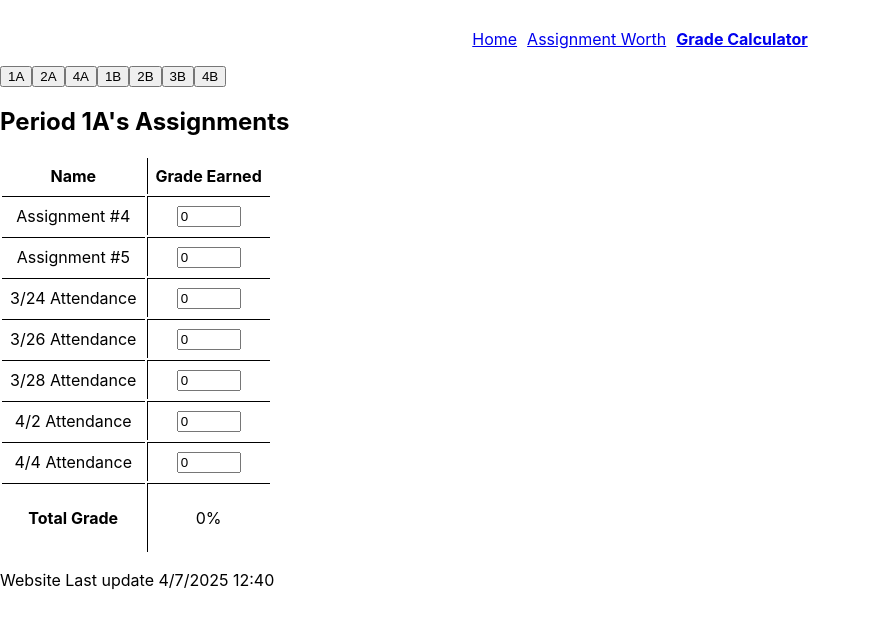
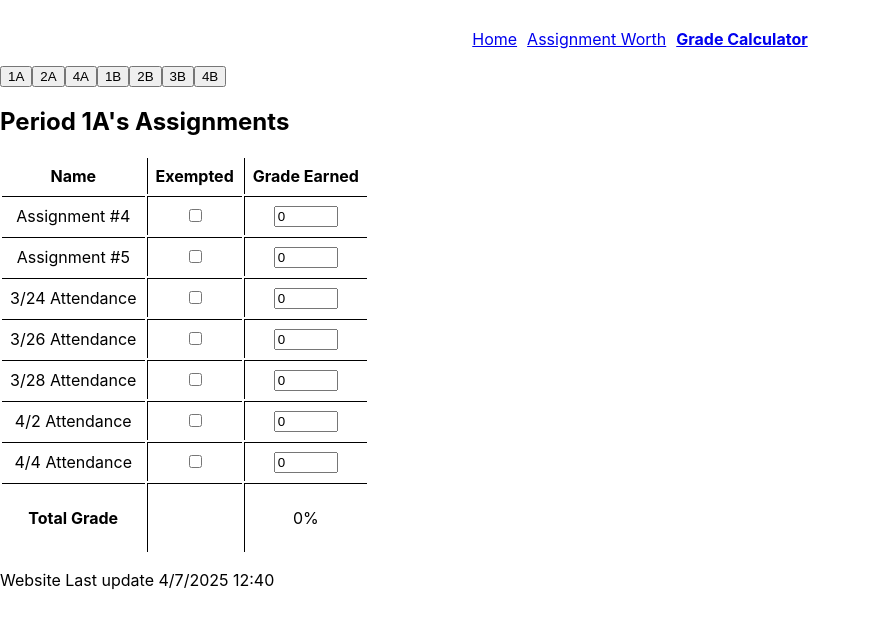
Before and after one commit to BlckHawker/Grade-Predictor, a React (Create React App) app: page /GradeCalculator in a window 1280 px wide. Shown: the top 626 px of the page, without its empty margins (0-871 px from the left). Built offline with nearby package versions, Linux system fonts and the light colour scheme.

Commit message:
Add ability to exempt grades from grade predictor

```diff
--- a/src/component/GradeCalculator.tsx
+++ b/src/component/GradeCalculator.tsx
@@ -27,17 +27,28 @@ function GradeCalculator() {
             <table>
                 <tr>
                     <td><b>Name</b></td>
+                    <td><b>Exempted</b></td>
                     <td><b>Grade Earned</b></td>
                 </tr>
                 {assignmentsWithGrades.map((a, index) =>
                 <tr>
                     <td>{a.assignment.name}</td>
-                    <td><input type="number" min="0" max="100" value={a.grade} onChange={(event) => textOnChange(event, index)} /></td>
+                    <td><input type="checkbox" onChange={(e => {
+                        const newValue = e.currentTarget.checked;
+                        const newActiveAssignments: AssignmentWithGrade[] = assignmentsWithGrades.map((currentAssignment: AssignmentWithGrade, i: number) => ({
+                            assignment: currentAssignment.assignment,
+                            grade: currentAssignment.grade,
+                            exempted: i === index ? newValue : currentAssignment.exempted,
+                        }));
+                        setAssignmentsWithGrades(newActiveAssignments)
+                    } )}/></td>
+                    <td><input type="number" min="0" max="100" value={a.grade} disabled={a.exempted} onChange={(event) => textOnChange(event, index)} /></td>
                 </tr>)
                 }
 
                 <tr>
                     <td><b>Total Grade</b></td>
+                    <td></td>
                     <td><p>{calculateGrade()}%</p></td>
                 </tr>
             </table>
@@ -62,7 +73,7 @@ function GradeCalculator() {
         }
         function makeAssignmentsWithGrades(assignments: Assignment[]): AssignmentWithGrade[]
         {
-            return assignments.map(a => ({ assignment: a, grade: 0 }));
+            return assignments.map(a => ({ assignment: a, grade: 0, exempted: false }));
         }
 
         function calculateGrade(): number
@@ -73,7 +84,14 @@ function GradeCalculator() {
 
             for(const assignment of assignmentsWithGrades)
             {
+
                 //for each assignment, add it to the correct array
+                //do not add assignments that are exempted
+                if(assignment.exempted)
+                {
+                    continue;
+                }
+
                 if(assignment.assignment.isAttendance)
                 {
                     attendanceGrades.push(assignment.grade);
--- a/src/interface/AssignmentWithGrade.ts
+++ b/src/interface/AssignmentWithGrade.ts
@@ -2,7 +2,8 @@ import { Assignment } from "./Assignment";
 
 interface AssignmentWithGrade {
     assignment: Assignment
-    grade: number
+    grade: number,
+    exempted: boolean
 }
 
 export type { AssignmentWithGrade }
```
